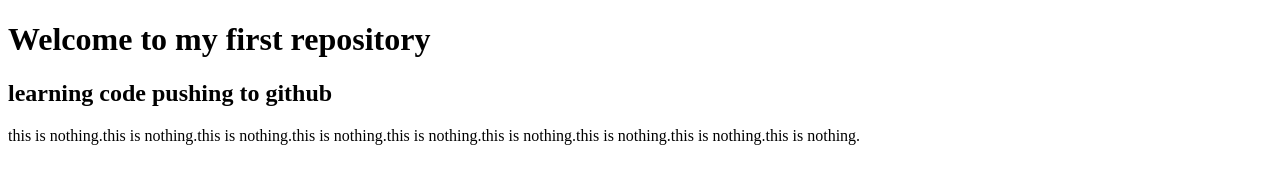
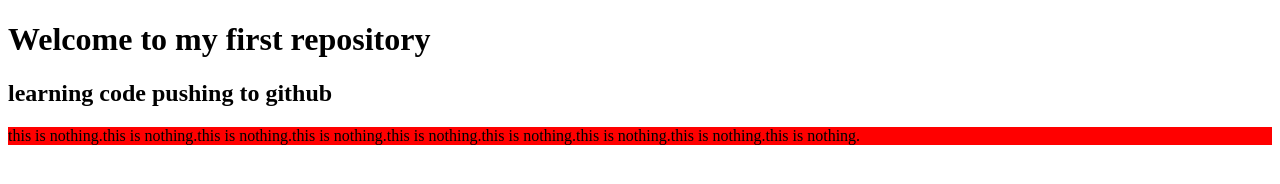
Before and after one commit to mirsidul/first-repo, a plain HTML site: page index.html in a window 1280 px wide. Drawn offline with Linux system fonts and the light colour scheme.

Commit message:
add color

```diff
--- a/index.html
+++ b/index.html
@@ -5,6 +5,7 @@
     <meta http-equiv="X-UA-Compatible" content="IE=edge" />
     <meta name="viewport" content="width=device-width, initial-scale=1.0" />
     <title>My First Repo</title>
+    <link rel="stylesheet" href="style.css" />
   </head>
   <body>
     <h1>Welcome to my first repository</h1>
--- a/style.css
+++ b/style.css
@@ -1,3 +1,3 @@
-h1 {
-  color: red;
+p {
+  background-color: red;
 }
```
